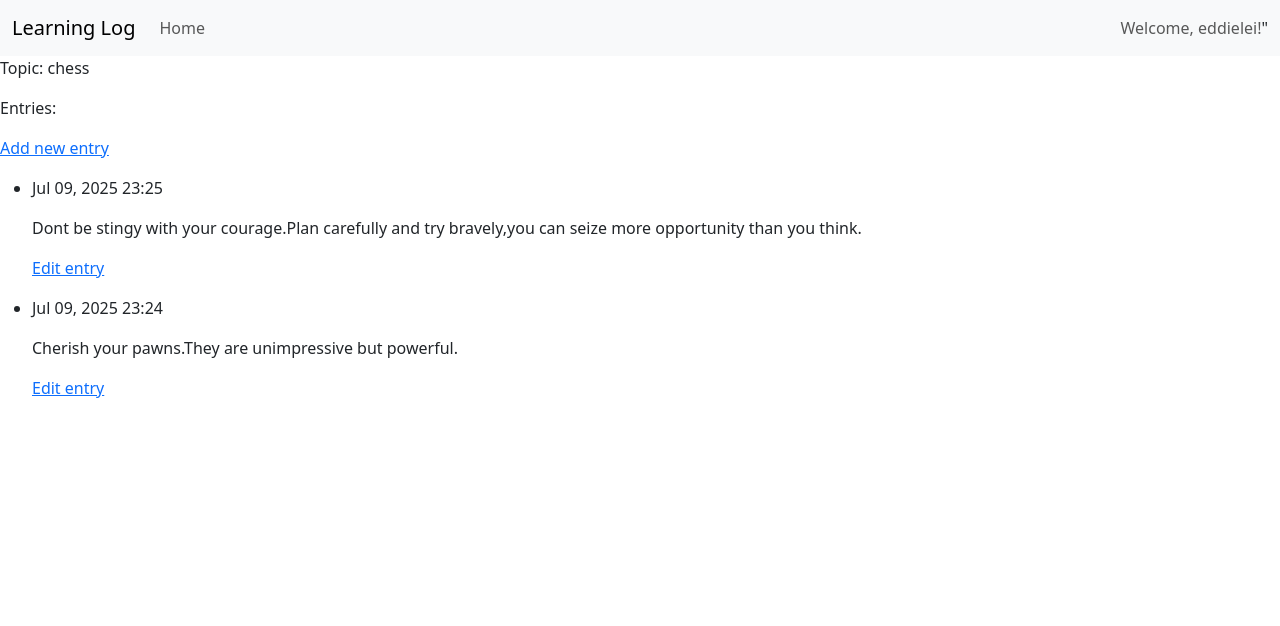
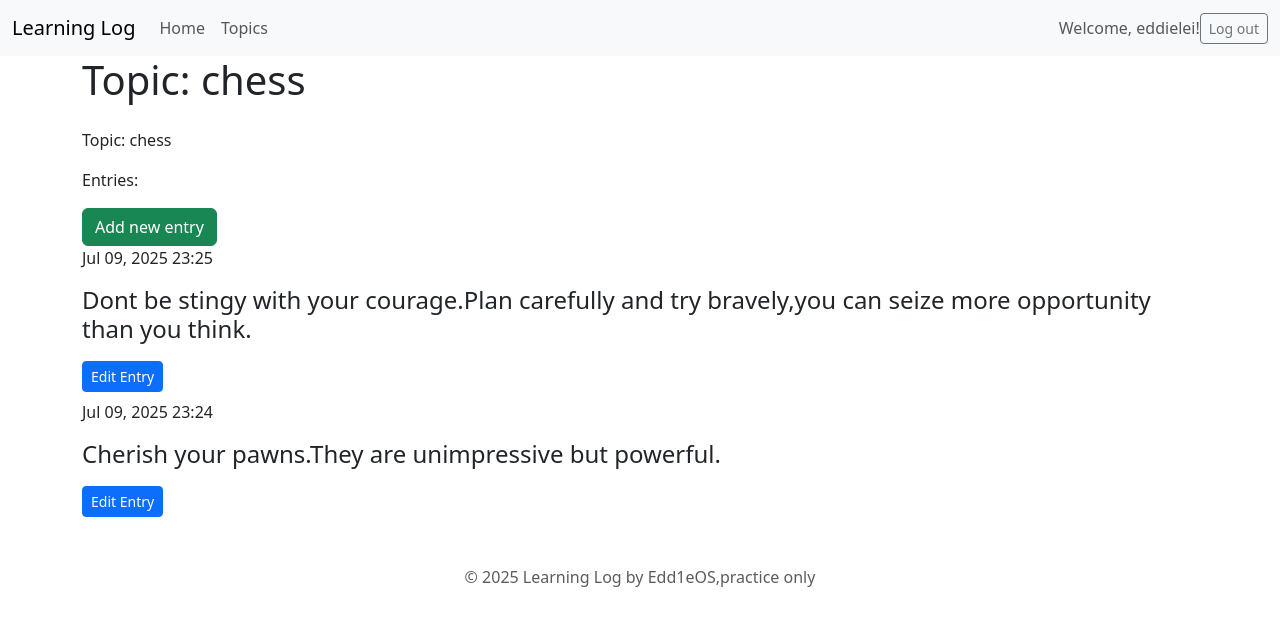
Before and after one commit to Edd1eOS/Learning_log_site, a Django app: page /topics/1/ in a window 1280 px wide. Shown: the top 626 px of the page. Run offline with Django 5.2, Linux system fonts and the light colour scheme; a user stored in the database is signed in; data comes from the database, SQL or seed files in the repository; both versions use the stored data as it was after the commit; some libraries are stand-ins or nearby versions.

Commit message:
Finally_finished

```diff
--- a/learning_logs/templates/learning_logs/base.html
+++ b/learning_logs/templates/learning_logs/base.html
@@ -28,6 +28,9 @@
             <ul class="navbar-nav me-auto mb-2 mb-md-0">
                 <li class="nav-item">
                     <a class="nav-link" href="{% url 'learning_logs:index' %}">Home</a></li>
+                <li class="nav-item">
+                    <a class="nav-link" href="{% url 'learning_logs:topics' %}">Topics</a>
+                        </li>
             </ul>
             <!--与账户相关的信息-->
             <ul class="navbar-nav" ms-auto m2-2-md-0>
@@ -43,10 +46,29 @@
                 {% endif %}
 
             </ul>
-"
+            {% if user.is_authenticated %}
+                <form action="{% url 'accounts:logout' %}" method="post" class="d-flex">
+                    {% csrf_token %}
+                    <button name='submit' class='btn btn-outline-secondary btn-sm'>Log out</button>
+                </form>
+            {% endif %}
+
+
         </div>
 
     </div><!--定义导航栏的容器到此结束-->
 </nav><!--定义导航栏到此结束-->
 
-{% block content %}{% endblock content %}
+<main class="container">
+  <div class="pb-2 mb-2" boarder-bottom>
+    {%block page_header%}{% endblock page_header %}
+  </div>
+  <div>
+    {%block content%}{% endblock content %}
+  </div>
+  <div class="pt-4 mt-4 text-center text-muted">
+    <p>&copy; 2025 Learning Log by Edd1eOS,practice only</p>
+  </div>
+</main>
+</body>
+</html>
--- a/learning_logs/templates/learning_logs/new_entry.html
+++ b/learning_logs/templates/learning_logs/new_entry.html
@@ -2,12 +2,12 @@
 
 {% block content %}
 
-<p><a href="{% url 'learning_logs:topic' topic.id %}">{{ topic }}</a></p>
+<button class="btn btn-secondary"><a href="{% url 'learning_logs:topic' topic.id %}" class="text-white text-decoration-none">{{ topic }}</a></button>
 
 <p>Add a new entry</p>
 <form action = "{% url 'learning_logs:new_entry' topic.id %}" method = 'post'>
     {% csrf_token %}
     {{ form.as_div }}
-    <button name="submit">Add entry</button>
+    <button name="submit" class="btn btn-primary">Add entry</button>
 </form>
 {% endblock content %}
--- a/learning_logs/templates/learning_logs/new_topic.html
+++ b/learning_logs/templates/learning_logs/new_topic.html
@@ -2,9 +2,9 @@
 
 {% block content %}
 <p>Add a new topic:</p>
-<form action="{% url 'learning_logs:new_topic' %}" method='post'>
+<form action="{% url 'learning_logs:new_topic' %}" method='post' class="text-white text-decoration-none"></form>>
     {% csrf_token %}
     {{ form.as_p }}
-    <button name="submit">Add topic</button>
+    <button name="submit" class="btn btn-primary">Add topic</button>
 </form>
 {% endblock content %}
--- a/learning_logs/templates/learning_logs/topic.html
+++ b/learning_logs/templates/learning_logs/topic.html
@@ -1,22 +1,28 @@
 {% extends "learning_logs/base.html" %}
+
+
+{% block page_header %}
+<h1>Topic: {{ topic.text }}</h1>
+{% endblock page_header %}
 
 {% block content %}
 <p> Topic: {{topic.text}}</p>
 
 <p>Entries:</p>
-<p><a href="{% url 'learning_logs:new_entry' topic.id %}">Add new entry</a></p>
+<button class="btn btn-success"><a href="{% url 'learning_logs:new_entry' topic.id %}" class="text-white text-decoration-none">Add new entry</a></button>
 
-<ul>
-    {% for entry in entries %}
-      <li>
-        <p>{{entry.date_added|date:'M d, Y H:i'}} </p>
-        <p>{{entry.text|linebreaks}}</p>
-        <p><a href="{% url 'learning_logs:edit_entry' entry.id %}">Edit entry</a></p>
-
-      </li>
-    {% empty %}
-      <li>There are no entries for this topic yet.</li>
-    {% endfor %}
-</ul>
+{% for entry in entries %}
+<div class="card-header">
+  {{ entry.date_added|date:'M d, Y H:i' }}
+</div>
+<h4 class="list-group-item border-0 ">
+  <p>{{entry.text|linebreaks}}</p>
+  <button class="btn btn-primary btn-sm">
+    <a href="{% url 'learning_logs:edit_entry' entry.id %}" class="text-white text-decoration-none">Edit Entry</a>
+  </button>
+</h4>
+{% empty %}
+<p class="list-group-item border-0">There are no entries for this topic yet.</p>
+{% endfor %}
 
 {% endblock content %}
```
Also changed, not shown: learning_logs/templates/learning_logs/edit_entry.html (+12 -2 lines), learning_logs/templates/learning_logs/index.html (+12 -3 lines), learning_logs/templates/learning_logs/topics.html (+19 -15 lines), learning_logs/templates/registration/login.html (+8 -7 lines), db.sqlite3.
